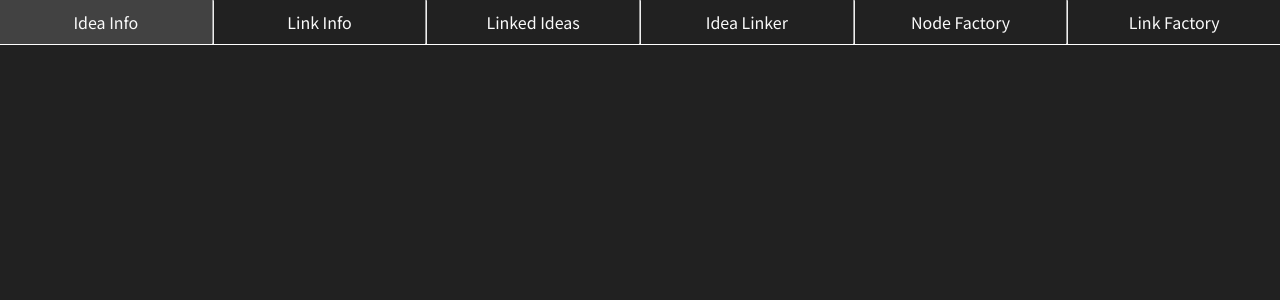
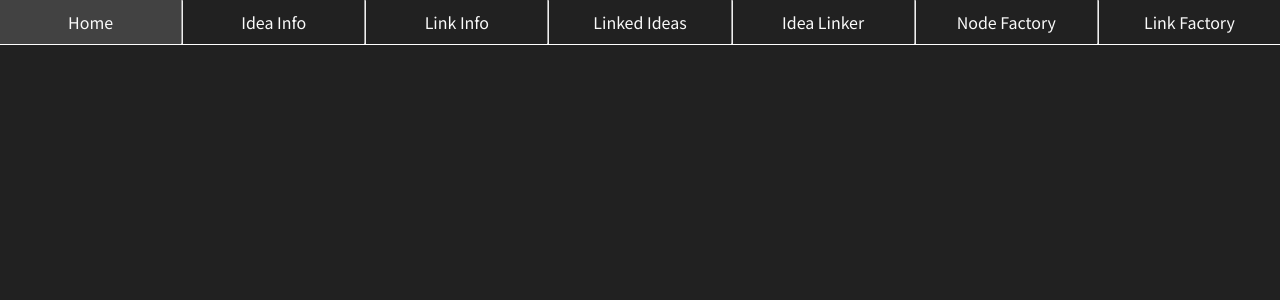
Before and after one commit to injoonH/kaist-contents-network, a React (Vite) app: page / in a window 1280 px wide. Shown: the top 300 px of the page. Built offline with nearby package versions, Linux system fonts and the light colour scheme.

Commit message:
✨ add home route

```diff
--- a/src/layouts/MainLayout.tsx
+++ b/src/layouts/MainLayout.tsx
@@ -24,6 +24,8 @@ export const MainLayout: React.FC = () => {
   return (
     <div>
       <Nav>
+        <Link to="">Home</Link>
+        <hr />
         <Link to="ideaInfo/1">Idea Info</Link>
         <hr />
         <Link to="linkInfo/1">Link Info</Link>
```
